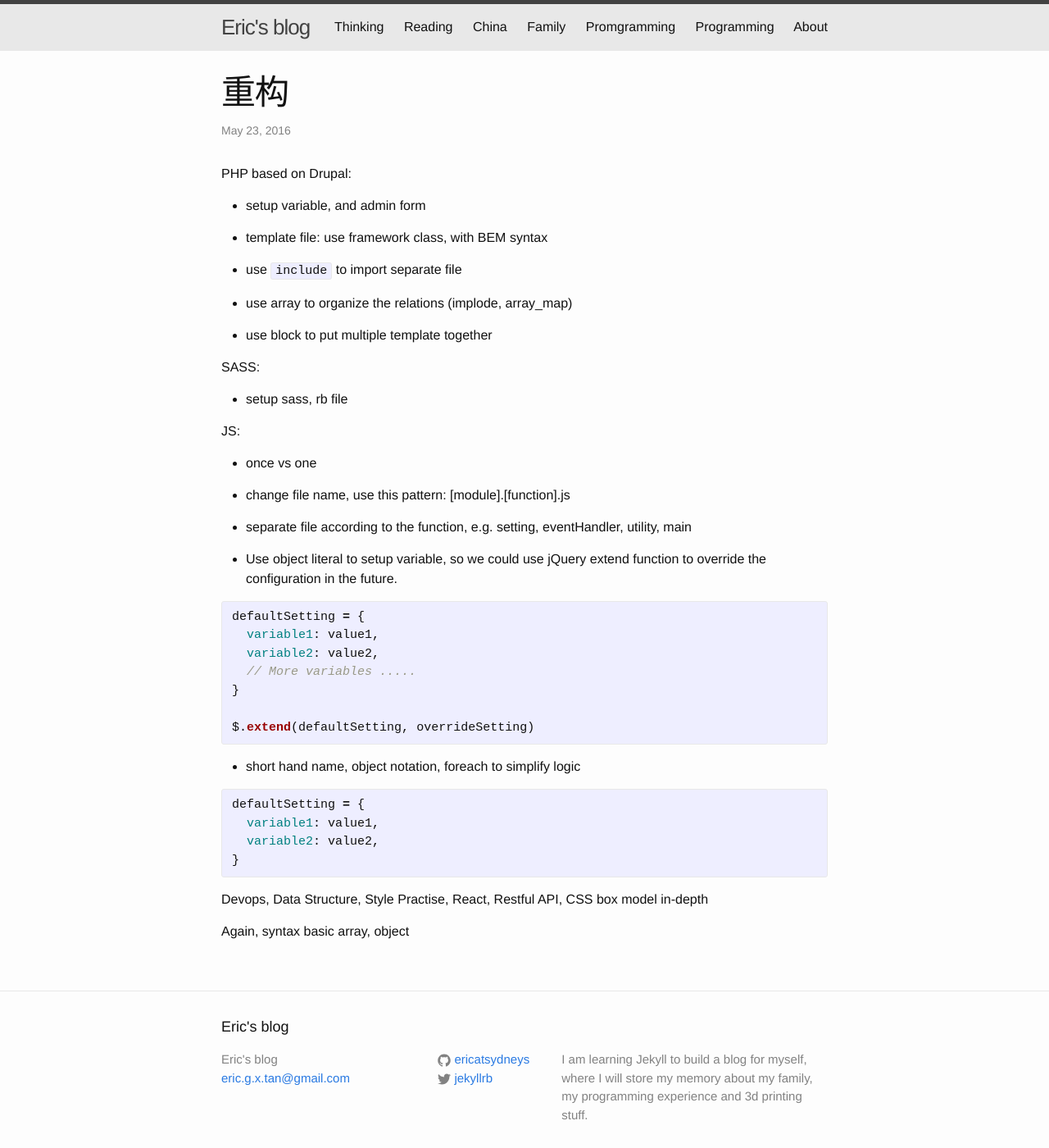
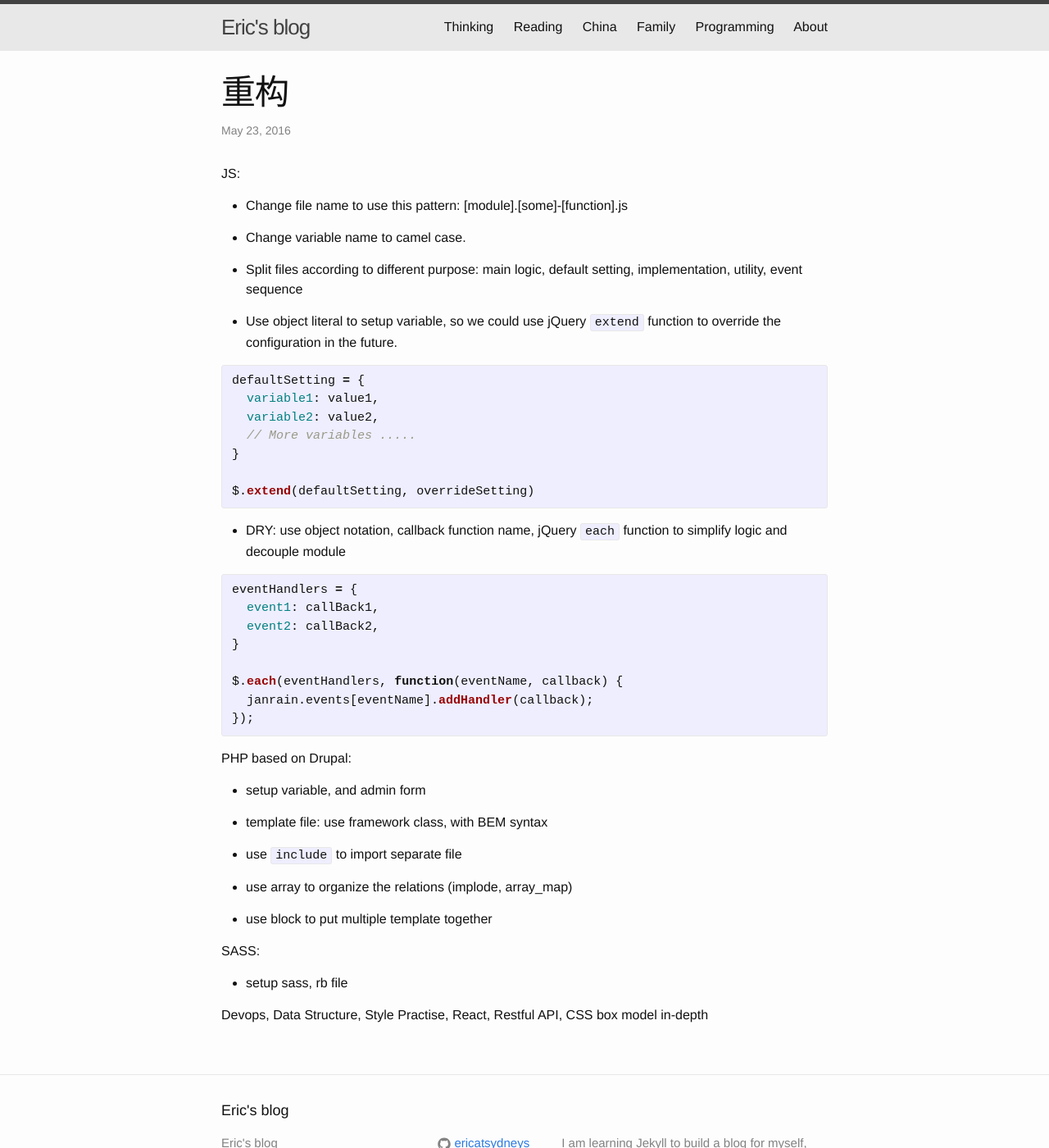
Before and after one commit to ericatsydney/ericatsydney.github.io, a Jekyll site: the page built from _posts/2016-05-24-refactoring.markdown, in a window 1280 px wide and 1400 px high. Shown: the whole window at 82% size. Built offline with Jekyll 4.4.1, drawn with Linux system fonts in a browser that asks for light colours.

Commit message:
Updated 'refactoring'.

```diff
--- a/_posts/2016-02-26-keep-programming.markdown
+++ b/_posts/2016-02-26-keep-programming.markdown
@@ -2,7 +2,7 @@
 layout: post
 title:  "码农"
 date:   2016-02-26 17:30:52 +1000
-categories: Promgramming
+categories: Programming
 ---
 ![Keep Programming](/assets/programmer.gif)
 
--- a/_posts/2016-02-27-team-lead.markdown
+++ b/_posts/2016-02-27-team-lead.markdown
@@ -2,6 +2,6 @@
 layout: post
 title:  "臀结实是力量"
 date:   2016-02-27 5:30:52 +1000
-categories: Promgramming
+categories: Programming
 ---
 ![Team Work](/assets/lionking.gif)
--- a/_posts/2016-05-24-refactoring.markdown
+++ b/_posts/2016-05-24-refactoring.markdown
@@ -4,6 +4,37 @@
 date:   2016-05-24 7:05:52 +1000
 categories: Programming
 ---
+
+JS:
+
+- Change file name to use this pattern: [module].[some]-[function].js
+
+- Change variable name to camel case.
+
+- Split files according to different purpose: main logic, default setting, implementation, utility, event sequence
+
+- Use object literal to setup variable, so we could use jQuery `extend` function to override the configuration in the future.
+{% highlight js %}
+defaultSetting = {
+  variable1: value1,
+  variable2: value2,
+  // More variables .....
+}
+
+$.extend(defaultSetting, overrideSetting)
+{% endhighlight %}
+
+- DRY: use object notation, callback function name, jQuery `each` function to simplify logic and decouple module
+{% highlight js %}
+eventHandlers = {
+  event1: callBack1,
+  event2: callBack2,
+}
+
+$.each(eventHandlers, function(eventName, callback) {
+  janrain.events[eventName].addHandler(callback);
+});
+{% endhighlight %}
 
 PHP based on Drupal:
 
@@ -22,35 +53,4 @@
 - setup sass, rb file
 
 
-JS:
-
-- once vs one
-
-- change file name, use this pattern: [module].[function].js
-
-- separate file according to the function, e.g. setting, eventHandler, utility, main
-
-- Use object literal to setup variable, so we could use jQuery extend function to override the configuration in the future.
-{% highlight js %}
-defaultSetting = {
-  variable1: value1,
-  variable2: value2,
-  // More variables .....
-}
-
-$.extend(defaultSetting, overrideSetting)
-{% endhighlight %}
-
-- short hand name, object notation, foreach to simplify logic
-{% highlight js %}
-defaultSetting = {
-  variable1: value1,
-  variable2: value2,
-}
-{% endhighlight %}
-
-
-
 Devops, Data Structure, Style Practise, React, Restful API, CSS box model in-depth
-
-Again, syntax basic array, object
```
